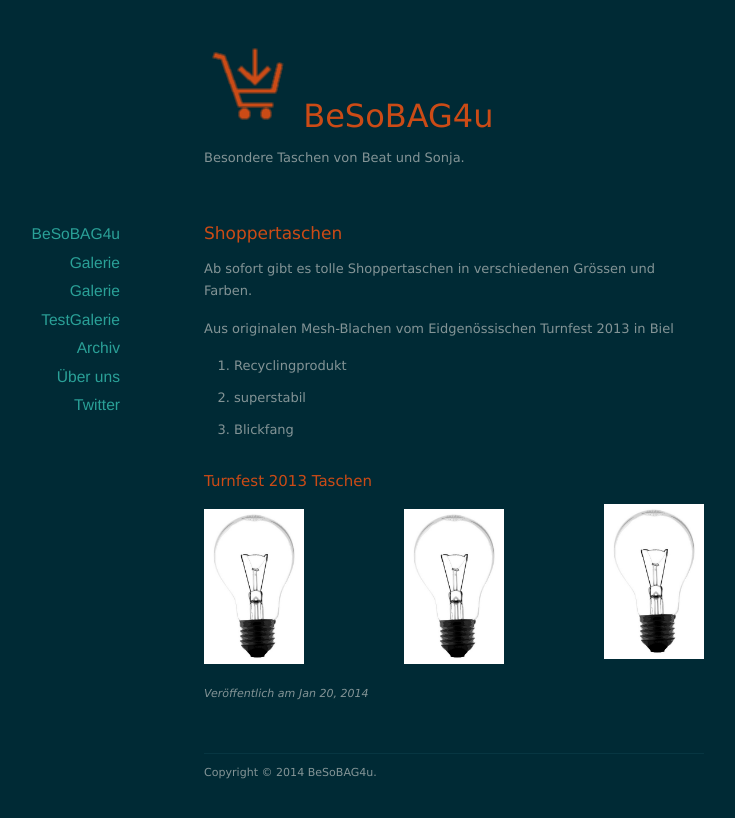
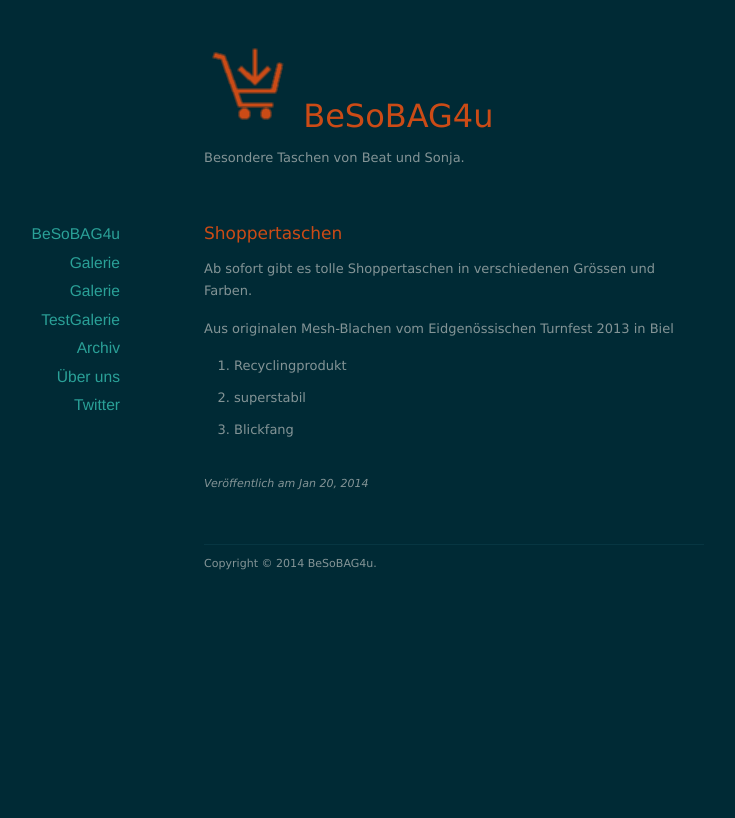
Before and after one commit to BeSoBAG4u/BeSoBAG4u.github.io, a Jekyll site: the page built from _posts/2014-01-20-Shoppertaschen.markdown, in a window 1280 px wide. Shown: the top 818 px of the page, without its empty margins (186-921 px from the left). Built offline with Jekyll 4.4.1, drawn with Linux system fonts in a browser that asks for light colours; nearby versions of some CDN libraries.

Commit message:
Update 2014-01-20-Shoppertaschen.markdown

```diff
--- a/_posts/2014-01-20-Shoppertaschen.markdown
+++ b/_posts/2014-01-20-Shoppertaschen.markdown
@@ -11,11 +11,3 @@ Aus originalen Mesh-Blachen vom Eidgenössischen Turnfest 2013 in Biel
   - Recyclingprodukt
   - superstabil
   - Blickfang
-
-## Turnfest 2013 Taschen
-
-<img src="/images/birne.jpg" class="right" width="100" />
-
-<img src="/images/birne.jpg" class="left"  width="100" />
-
-<img src="/images/birne.jpg" class="center" width="100" />
```
